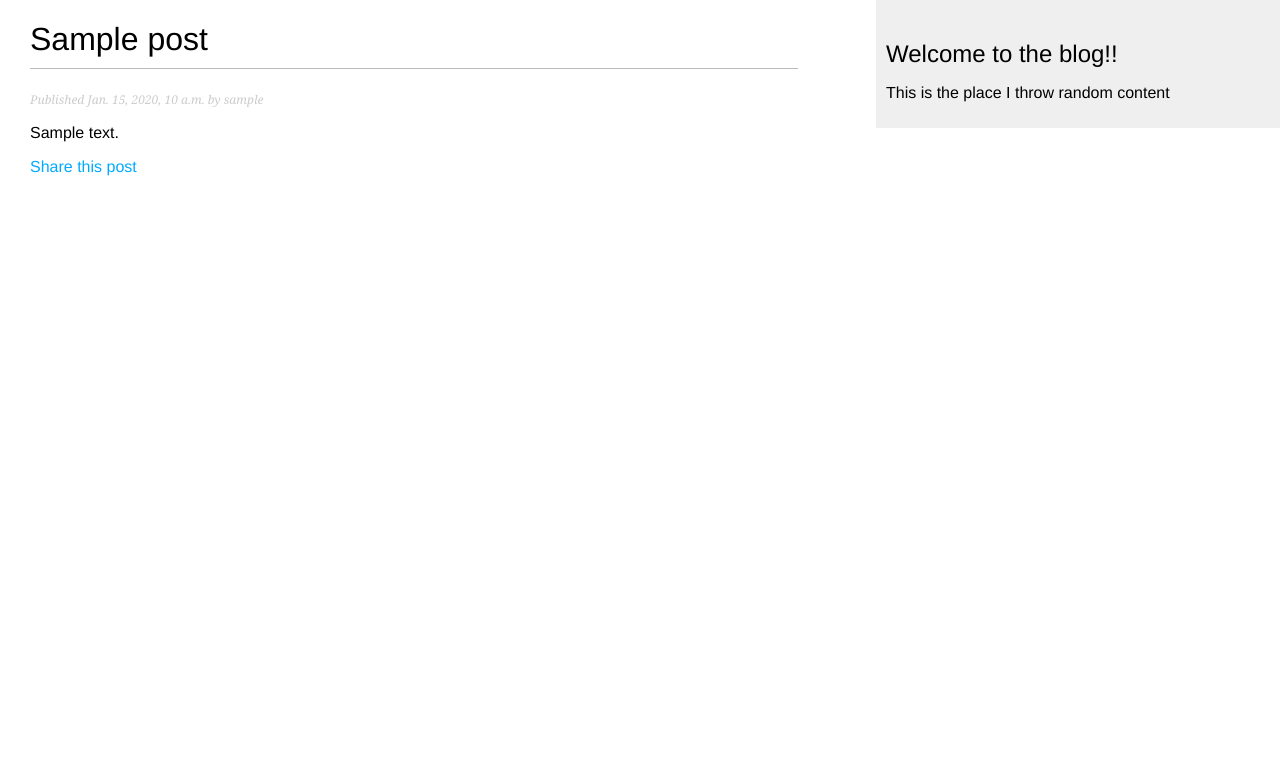
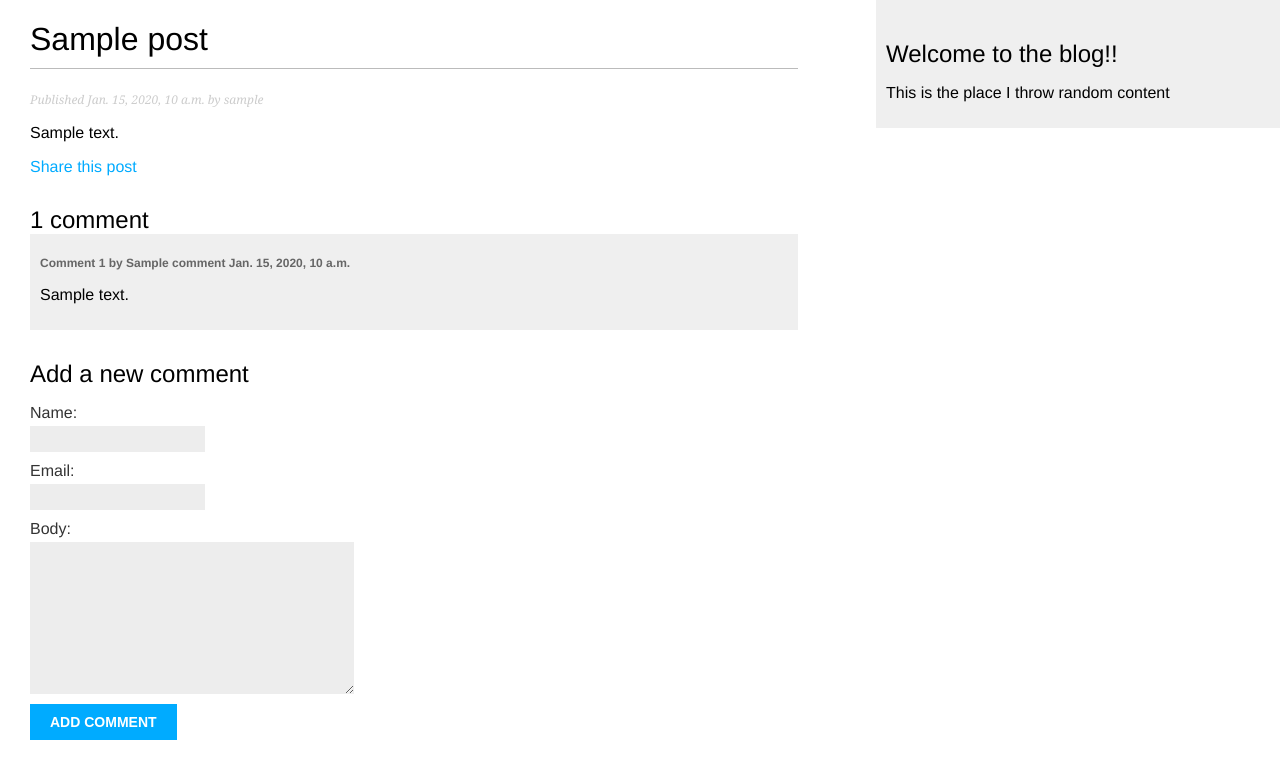
Before and after one commit to Roflush/mainryesite, a Django app: a page that uses mainryesite/blog/templates/blog/post/detail.html in a window 1280 px wide. Shown: the top 779 px of the page. Run offline with Django 4.2, Linux system fonts and the light colour scheme; tables that the repository leaves empty hold one stand-in row (values such as "Sample post").

Commit message:
Comments added

```diff
--- a/mainryesite/blog/forms.py
+++ b/mainryesite/blog/forms.py
@@ -1,4 +1,5 @@
 from django import forms
+from .models import Comment
 
 class EmailPostForm(forms.Form):
     name = forms.CharField(max_length=25)
@@ -6,3 +7,8 @@ class EmailPostForm(forms.Form):
     to = forms.EmailField()
     comments = forms.CharField(required=False,
                                 widget=forms.Textarea)
+
+class CommentForm(forms.ModelForm):
+    class Meta:
+        model = Comment
+        fields = ['name', 'email', 'body']
--- a/mainryesite/blog/models.py
+++ b/mainryesite/blog/models.py
@@ -50,3 +50,23 @@ class Post(models.Model):
                               self.publish.month,
                               self.publish.day,
                               self.slug])
+
+
+class Comment(models.Model):
+    post = models.ForeignKey(Post,
+                            on_delete=models.CASCADE,
+                            related_name='comments')
+    name = models.CharField(max_length=80)
+    email = models.EmailField()
+    body = models.TextField()
+    created = models.DateTimeField(auto_now_add=True)
+    update = models.DateTimeField(auto_now_add=True)
+    active = models.BooleanField(default=True)
+
+    class Meta:
+        ordering = ['created']
+        indexes = [
+            models.Index(fields=['created'])
+        ]
+    def __str__(self):
+        return f'Comment by {self.name} on {self.post}'
--- a/mainryesite/blog/templates/blog/post/detail.html
+++ b/mainryesite/blog/templates/blog/post/detail.html
@@ -13,4 +13,21 @@
             Share this post
         </a>
     </p>
+    {% with comments.count as total_comments %}
+    <h2>
+        {{ total_comments }} comment{{ total_comments|pluralize }}
+    </h2>
+    {% endwith %}
+    {% for comment in comments %}
+    <div class="comment">
+        <p class="info">
+            Comment {{ forloop.counter }} by {{ comment.name }}
+            {{ comment.created }}
+        </p>
+        {{ comment.body|linebreaks }}
+    </div>
+    {% empty %}
+        <p>Be the first to comment!!</p>
+    {% endfor %}
+    {% include "blog/post/includes/comment_form.html" %}
 {% endblock %}
--- /dev/null
+++ b/mainryesite/blog/templates/blog/post/includes/comment_form.html
@@ -0,0 +1,6 @@
+<h2>Add a new comment</h2>
+<form action="{% url "blog:post_comment" post.id %}" method="post">
+    {{ form.as_p }}
+    {% csrf_token %}
+    <p><input type="submit" value="Add comment"></p>
+</form>
--- a/mainryesite/blog/urls.py
+++ b/mainryesite/blog/urls.py
@@ -12,4 +12,6 @@ urlpatterns = [
             name='post_detail'),
     path('<int:post_id>/share/',
           views.post_share, name='post_share'),
+    path('<int:post_id>/comment/',
+          views.post_comment, name='post_comment'),
 ]
--- a/mainryesite/blog/views.py
+++ b/mainryesite/blog/views.py
@@ -1,9 +1,12 @@
 from django.shortcuts import render, get_object_or_404
-from .models import Post
+from .models import Post, Comment
 from django.core.paginator import Paginator, EmptyPage, PageNotAnInteger
 from django.views.generic import ListView
-from .forms import EmailPostForm
+from .forms import EmailPostForm, CommentForm
 from django.core.mail import send_mail
+from django.views.decorators.http import require_POST
+
+
 
 # Create your views here.
 
@@ -47,9 +50,15 @@ def post_detail(request, year, month, day, post):
                              publish__year=year,
                              publish__month=month,
                              publish__day=day)
+
+
+    comments = post.comments.filter(active=True)
+    form = CommentForm()
     return render(request,
                   'blog/post/detail.html',
-                  {'post': post})
+                  {'post': post,
+                   'comments': comments,
+                   'form': form})
 
 def post_share(request, post_id):
     post = get_object_or_404(Post, id=post_id, status=Post.Status.PUBLISHED)
@@ -72,3 +81,18 @@ def post_share(request, post_id):
     return render(request, 'blog/post/share.html', {'post': post,
                                                     'form': form,
                                                     'sent': sent})
+
+
+@require_POST
+def post_comment(request, post_id):
+    post = get_object_or_404(Post, id=post_id, status=Post.Status.PUBLISHED)
+    comment = None
+    form = CommentForm(data=request.POST)
+    if form.is_valid():
+        comment = form.save(commit=False)
+        comment.post = post
+        comment.save()
+    return render(request, 'blog/post/comment.html',
+                            {'post': post,
+                            'form': form,
+                            'comment': comment})
```
Also changed, not shown: mainryesite/blog/admin.py (+8 -1 lines), mainryesite/blog/templates/blog/post/comment.html (added, +12 -0 lines), mainryesite/blog/migrations/0004_comment_comment_blog_commen_created_0e6ed4_idx.py (added), mainryesite/blog/migrations/0005_alter_comment_post.py (added).
